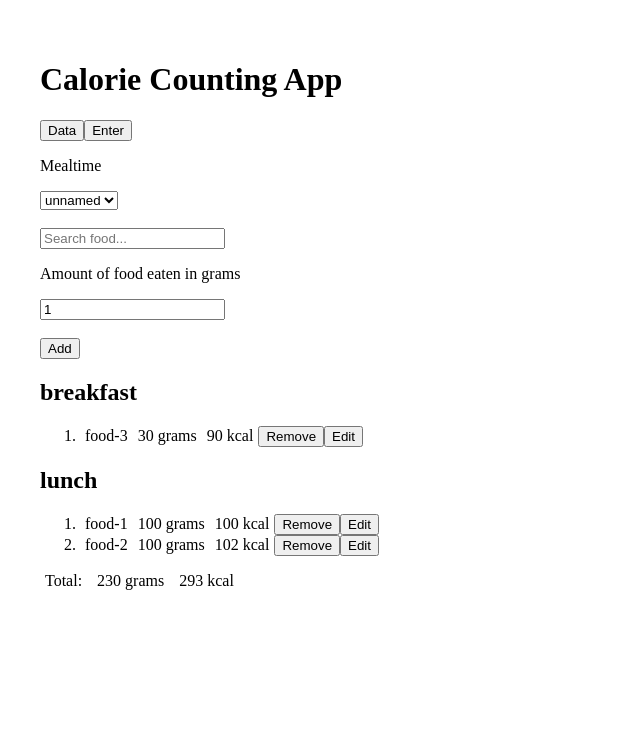
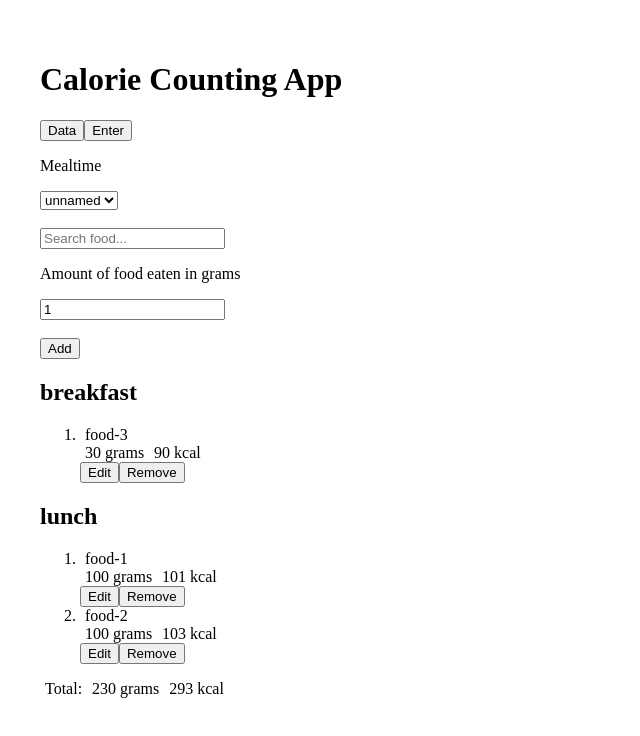
Before and after one commit to KateSerhiienko/calorie-counting-app, a Vue app: page / in a window 1280 px wide. Shown: the top 736 px of the page, without its empty margins (0-640 px from the left). Built offline with nearby package versions, Linux system fonts and the light colour scheme.

Commit message:
add functionality: editing products before adding, introduce FoodInputDatabase component

```diff
--- a/src/App.vue
+++ b/src/App.vue
@@ -1,6 +1,6 @@
 <template>
   <h1>Calorie Counting App</h1>
-  <food-input :mealtimeMap="mealtimeMap" @food-added="addFood"></food-input>
+  <food-input :mealtimeMap="mealtimeMap" @add-food="addFood"></food-input>
   <foods-list :foods-list="foodsList" :mealtime-map="mealtimeMap"></foods-list>
 </template>
 
--- a/src/components/FoodEdit.vue
+++ b/src/components/FoodEdit.vue
@@ -2,11 +2,13 @@
   <div>
     <p>Name:</p>
     <input type="string" v-model="editedFood.name" />
-    <p>Weight:</p>
-    <input type="number" v-model="editedFood.weight" min="1" />
+    <div v-if="editedFood.weight">
+      <p>Weight:</p>
+      <input type="number" v-model="editedFood.weight" min="1" />
+    </div>
     <p>Calorie per 100g:</p>
     <input type="number" v-model="editedFood.caloriesPer100g" min="0" />
-    <button type="button" @click="saveEditedFood(food.id)">Save</button>
+    <button type="button" @click="saveEditedFood()">Save</button>
   </div>
 </template>
 
@@ -18,18 +20,15 @@ export default {
       type: Object,
       required: true,
     },
-    editId: {
-      type: Number,
-      required: true,
-    },
-    editedFood: {
-      type: Object,
-      required: true,
+  },
+  computed: {
+    editedFood() {
+      return { ...this.food };
     },
   },
   methods: {
     saveEditedFood() {
-      this.$emit('save-edited-food');
+      this.$emit('save-edited-food', this.editedFood);
     },
   },
   emits: ['save-edited-food'],
--- a/src/components/FoodInput.vue
+++ b/src/components/FoodInput.vue
@@ -1,9 +1,10 @@
 <template>
   <div>
-    <button @click="toggleMode('database')">Data</button>
-    <button @click="toggleMode('manual')">Enter</button>
+    <button @click="switchInputMode('database')">Data</button>
+    <button @click="switchInputMode('manual')">Enter</button>
   </div>
 
+  <div>
     <div>
       <p>Mealtime</p>
       <select v-model="mealtime">
@@ -11,23 +12,13 @@
           {{ mealtimeName }}
         </option>
       </select>
+    </div>
 
     <div v-show="inputMode === 'database'">
-      <br />
-      <input type="text" v-model="searchQuery" placeholder="Search food..." />
-      <ul v-show="searchQuery != ''">
-        <li
-          v-for="food in filteredAndSortedDatabase"
-          :key="food.id"
-          @click="addFromDatabase(food)"
-        >
-          {{ food.name }} {{ food.caloriesPer100g }} kcal
-        </li>
-      </ul>
-      <div v-show="foodName">
-        {{ foodName }} {{ caloriesPer100g }}
-        <button type="button">Edit</button>
-      </div>
+      <food-input-database
+        ref="foodInputDatabase"
+        @select-food-from-database="selectFoodFromDatabase"
+      />
     </div>
 
     <div v-show="inputMode === 'manual'">
@@ -37,74 +28,52 @@
       <input type="number" v-model="caloriesPer100g" min="0" />
     </div>
 
+    <div>
       <p>Amount of food eaten in grams</p>
       <input type="number" v-model="foodWeight" min="1" />
-    <br />
+    </div>
+
+    <div>
       <br />
       <button type="button" @click="addFood">Add</button>
+    </div>
   </div>
 </template>
 
 <script>
 import { v4 as uuidv4 } from 'uuid';
+import FoodInputDatabase from './FoodInputDatabase.vue';
 
 export default {
   name: 'FoodInput',
   props: {
     mealtimeMap: Array,
   },
+  components: {
+    FoodInputDatabase,
+  },
   data() {
     return {
       inputMode: 'database',
-      database: [
-        { id: 1111, name: 'Banana', caloriesPer100g: 300 },
-        { id: 2222, name: 'Apple', caloriesPer100g: 200 },
-        { id: 3333, name: 'Apricot', caloriesPer100g: 300 },
-      ],
-      searchQuery: '',
       mealtime: 'unnamed',
       foodName: '',
       caloriesPer100g: 0,
       foodWeight: 1,
     };
   },
-  computed: {
-    filteredAndSortedDatabase() {
-      return this.database
-        .filter((food) => {
-          return food.name
-            .toLowerCase()
-            .includes(this.searchQuery.toLowerCase());
-        })
-        .sort((a, b) => {
-          return a.name.localeCompare(b.name);
-        });
+  methods: {
+    switchInputMode(mode) {
+      this.inputMode = mode;
+      this.resetInputFields();
     },
-  },
-  methods: {
-    toggleMode(mode) {
-      this.inputMode = mode;
-      this.clearInputFields();
-    },
-    addFromDatabase(food) {
-      this.searchQuery = food.name;
+    selectFoodFromDatabase(food) {
       this.foodName = food.name;
       this.caloriesPer100g = food.caloriesPer100g;
-      this.searchQuery = '';
     },
     addFood() {
-      if (!this.isValidInput()) {
+      if (!this.validateInput()) {
         console.log('Error: Invalid input.');
         return;
-      }
-
-      if (this.inputMode === 'manual') {
-        const existingFood = this.database.find(
-          (food) => food.name.toLowerCase() === this.foodName.toLowerCase()
-        );
-        if (existingFood) {
-          this.caloriesPer100g = existingFood.caloriesPer100g;
-        }
       }
 
       const foodToAdd = {
@@ -114,25 +83,21 @@ export default {
         weight: this.foodWeight,
         caloriesPer100g: this.caloriesPer100g,
       };
-      this.$emit('food-added', foodToAdd);
+      this.$emit('add-food', foodToAdd);
 
-      this.clearInputFields();
+      this.resetInputFields();
     },
-    clearInputFields() {
+    resetInputFields() {
       this.foodName = '';
       this.caloriesPer100g = 0;
       this.foodWeight = 1;
-      this.searchQuery = '';
+      this.$refs.foodInputDatabase.removeFood();
+      this.$refs.foodInputDatabase.removeTerm();
     },
-    isValidInput() {
-      if (this.inputMode === 'database' && !this.searchQuery) {
-        console.log('Error: Search query is empty.');
-        return false;
-      }
-
+    validateInput() {
       if (
         this.foodName.trim() === '' ||
-        this.caloriesPer100g <= 0 ||
+        this.caloriesPer100g < 0 ||
         this.foodWeight <= 0
       ) {
         console.log('Error: Invalid food information.');
@@ -142,6 +107,6 @@ export default {
       return true;
     },
   },
-  emits: ['food-added'],
+  emits: ['add-food'],
 };
 </script>
--- /dev/null
+++ b/src/components/FoodInputDatabase.vue
@@ -0,0 +1,74 @@
+<template>
+  <br />
+  <div v-if="Object.keys(selectedFood).length === 0">
+    <input type="text" v-model="searchTerm" placeholder="Search food..." />
+    <ul v-show="searchTerm != ''">
+      <li
+        v-for="food in filteredAndSortedDatabase"
+        :key="food.name"
+        @click="saveEditedFood(food)"
+      >
+        {{ food.name }} {{ food.caloriesPer100g }} kcal
+      </li>
+    </ul>
+  </div>
+
+  <div v-if="Object.keys(selectedFood).length > 0">
+    <hr />
+    <h3>{{ selectedFood.name }}</h3>
+    <food-item
+      :food="selectedFood"
+      @save-edited-food="saveEditedFood"
+      @remove-food="removeFood"
+    ></food-item>
+    <hr />
+  </div>
+</template>
+
+<script>
+import FoodItem from './FoodItem.vue';
+
+export default {
+  name: 'FoodInputDatabase',
+  components: {
+    FoodItem,
+  },
+  data() {
+    return {
+      database: [
+        { id: 1111, name: 'Banana', caloriesPer100g: 300 },
+        { id: 2222, name: 'Apple', caloriesPer100g: 200 },
+        { id: 3333, name: 'Apricot', caloriesPer100g: 300 },
+      ],
+      searchTerm: '',
+      selectedFood: {},
+    };
+  },
+  computed: {
+    filteredAndSortedDatabase() {
+      return this.database
+        .filter((food) => {
+          return food.name
+            .toLowerCase()
+            .includes(this.searchTerm.toLowerCase());
+        })
+        .sort((a, b) => {
+          return a.name.localeCompare(b.name);
+        });
+    },
+  },
+  methods: {
+    saveEditedFood(food) {
+      this.selectedFood = { ...food };
+      this.$emit('select-food-from-database', this.selectedFood);
+    },
+    removeFood() {
+      this.selectedFood = {};
+    },
+    removeTerm() {
+      this.searchTerm = '';
+    },
+  },
+  emits: ['select-food-from-database'],
+};
+</script>
--- a/src/components/FoodItem.vue
+++ b/src/components/FoodItem.vue
@@ -1,18 +1,20 @@
-<!-- FoodItem.vue -->
 <template>
   <div>
-    <span>{{ food.name }}</span>
-    <span>{{ food.weight.toFixed(0) }} grams</span>
-    <span>{{ countedCalories[food.id].toFixed(0) }} kcal</span>
-    <button type="button" @click="removeFood">Remove</button>
-    <button type="button" @click="editFood">Edit</button>
-    <food-edit
-      v-if="food.id === editId"
-      :food="food"
-      :editId="editId"
-      :editedFood="editedFood"
-      @save-edited-food="saveEditedFood"
-    ></food-edit>
+    <div>
+      <span>{{ food.name }}</span>
+      <div v-if="food.weight">
+        <span>{{ food.weight.toFixed(0) }} grams</span>
+        <span>{{ countedCalories }} kcal</span>
+      </div>
+      <span v-else>{{ food.caloriesPer100g }} kcal / 100g</span>
+    </div>
+    <div>
+      <button type="button" @click="isEditing = true">Edit</button>
+      <button type="button" @click="clearSelectedFood">Remove</button>
+    </div>
+  </div>
+  <div v-show="isEditing">
+    <food-edit :food="food" @save-edited-food="saveEditedFood"></food-edit>
   </div>
 </template>
 
@@ -26,33 +28,34 @@ export default {
       type: Object,
       required: true,
     },
-    countedCalories: {
-      type: Object,
-      required: true,
-    },
-    editId: {
-      type: Number,
-      required: true,
-    },
-    editedFood: {
-      type: Object,
-      required: true,
-    },
   },
   components: {
     FoodEdit,
   },
-  methods: {
-    removeFood() {
-      this.$emit('remove', this.food.id);
-    },
-    editFood() {
-      this.$emit('edit', this.food.id);
-    },
-    saveEditedFood() {
-      this.$emit('save-edited-food', this.food.id);
+  data() {
+    return {
+      isEditing: false,
+    };
+  },
+  computed: {
+    countedCalories() {
+      if (this.food.caloriesPer100g && this.food.weight) {
+        return (
+          (this.food.caloriesPer100g.toFixed(0) / 100) *
+          this.food.weight.toFixed(0)
+        );
+      }
     },
   },
-  emits: ['remove', 'edit', 'save-edited-food'],
+  methods: {
+    saveEditedFood(food) {
+      this.isEditing = false;
+      this.$emit('save-edited-food', food);
+    },
+    clearSelectedFood() {
+      this.$emit('remove-food', this.food.id);
+    },
+  },
+  emits: ['remove-food', 'save-edited-food'],
 };
 </script>
--- a/src/components/FoodsList.vue
+++ b/src/components/FoodsList.vue
@@ -9,21 +9,14 @@
         >
           <food-item
             :food="food"
-            :countedCalories="countedCalories"
-            :editId="editId"
-            :editedFood="editedFood"
-            @remove="removeFood"
-            @edit="editFood"
             @save-edited-food="saveEditedFood"
+            @remove-food="removeFood"
           ></food-item>
         </li>
       </ol>
     </div>
   </div>
-  <foods-list-total
-    :totalWeight="totalWeight"
-    :totalCalories="totalCalories"
-  ></foods-list-total>
+  <foods-list-total :foodsList="foodsList"></foods-list-total>
 </template>
 
 <script>
@@ -31,7 +24,7 @@ import FoodItem from './FoodItem.vue';
 import FoodsListTotal from './FoodsListTotal.vue';
 
 export default {
-  name: 'FoodList',
+  name: 'FoodsList',
   props: {
     foodsList: {
       type: Array,
@@ -46,61 +39,23 @@ export default {
     FoodItem,
     FoodsListTotal,
   },
-  data() {
-    return {
-      editId: -1,
-      editedFood: {},
-    };
-  },
-  computed: {
-    countedCalories() {
-      const calories = {};
-      this.foodsList.forEach((food) => {
-        calories[food.id] = (food.caloriesPer100g / 100) * food.weight;
-      });
-      return calories;
+  methods: {
+    filteredFoods(mealtime) {
+      return this.foodsList.filter((food) => food.mealtime === mealtime);
     },
-    totalWeight() {
-      return this.foodsList.reduce((total, food) => total + food.weight, 0);
+    saveEditedFood(food) {
+      const index = this.foodsList.findIndex((item) => item.id === food.id);
+      if (index !== -1) {
+        this.foodsList[index] = food;
+        // todo - alert "food edited"
+      }
     },
-    totalCalories() {
-      const values = Object.values(this.countedCalories);
-      return values.reduce((total, calories) => total + calories, 0);
-    },
-  },
-  methods: {
     removeFood(id) {
       const index = this.foodsList.findIndex((food) => food.id === id);
-      if (this.editId === -1) {
+      if (index !== -1) {
         this.foodsList.splice(index, 1);
+        // todo - alert "food removed"
       }
-      // todo - alert "food removed"
-    },
-    editFood(id) {
-      if (this.editId === -1) {
-        this.editId = id;
-        const food = this.foodsList.find((food) => food.id === id);
-        this.editedFood = { ...food };
-      }
-    },
-    saveEditedFood(id) {
-      const index = this.foodsList.findIndex((food) => food.id === id);
-      const editedFood = this.foodsList[index];
-      if (
-        this.editedFood.name.trim() === '' ||
-        this.editedFood.weight <= 0 ||
-        this.editedFood.caloriesPer100g < 0
-      ) {
-        console.log('Error');
-        // todo - Error message
-        return;
-      }
-
-      this.foodsList[index] = { ...this.editedFood };
-      this.editId = -1;
-    },
-    filteredFoods(mealtime) {
-      return this.foodsList.filter((food) => food.mealtime === mealtime);
     },
   },
 };
--- a/src/components/FoodsListTotal.vue
+++ b/src/components/FoodsListTotal.vue
@@ -10,20 +10,21 @@
 export default {
   name: 'FoodsListTotal',
   props: {
-    totalWeight: {
-      type: Number,
+    foodsList: {
+      type: Object,
       required: true,
     },
-    totalCalories: {
-      type: Number,
-      required: true,
+  },
+  computed: {
+    totalWeight() {
+      return this.foodsList.reduce((total, food) => total + food.weight, 0);
+    },
+    totalCalories() {
+      return this.foodsList.reduce(
+        (total, food) => total + (food.caloriesPer100g / 100) * food.weight,
+        0
+      );
     },
   },
 };
 </script>
-
-<style scoped>
-span {
-  margin-right: 10px;
-}
-</style>
```
Lines whose indentation alone changed are shown as unchanged.
